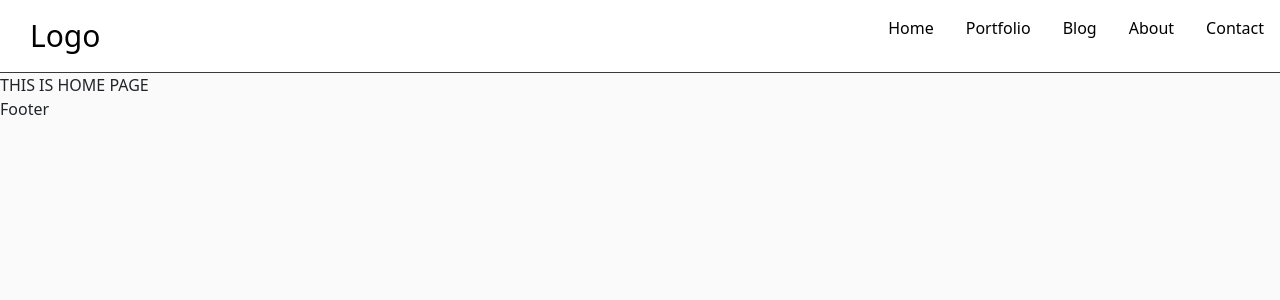
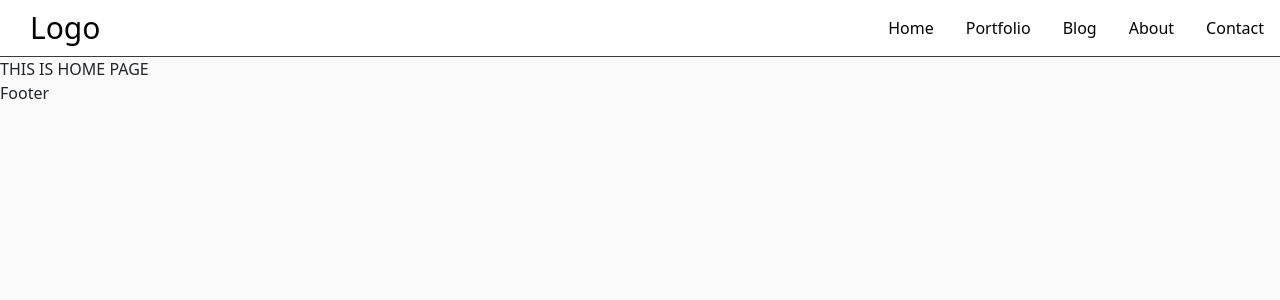
Before and after one commit to Sean-yad/photo-studio, a React (Create React App) app: page / in a window 1280 px wide. Shown: the top 300 px of the page. Built offline with nearby package versions, Linux system fonts and the light colour scheme.

Commit message:
update ul.navigation

```diff
--- a/src/App.css
+++ b/src/App.css
@@ -39,6 +39,11 @@ body {
   display: block;
   padding: 1em;
   color: rgb(0, 0, 0);
+}
+
+ul.navigation {
+  margin: 0;
+  padding: 0;
 }
 
 a:hover,
```
